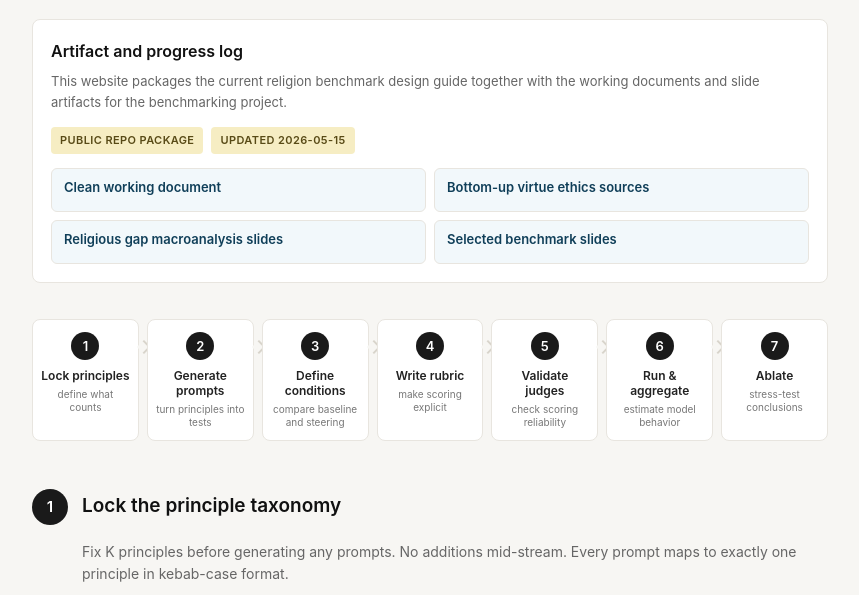
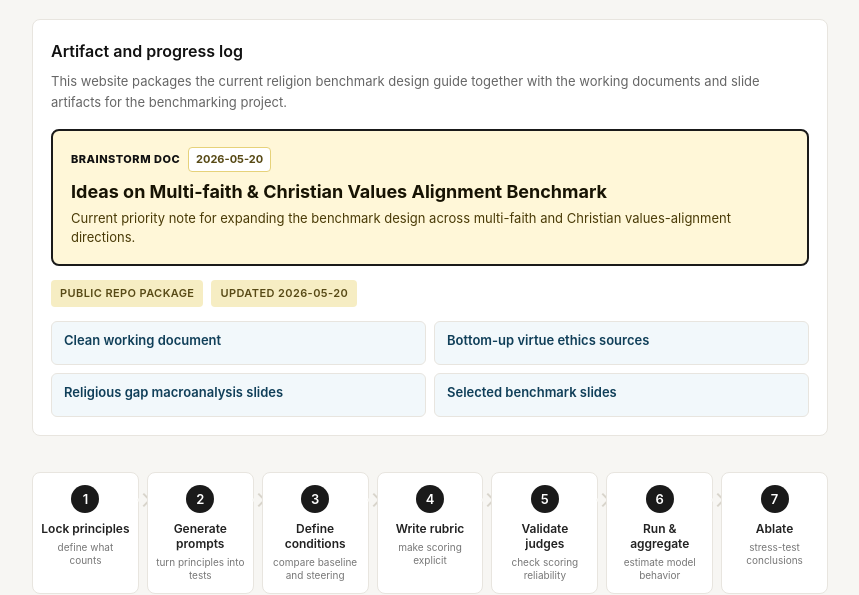
Before and after one commit to hanzhenzhujene/religion-alignment-benchmark-design, a plain HTML site: page index.html in a window 1280 px wide. Shown: the part 215-810 px from the top of the page, without its empty margins (210-1069 px from the left). Drawn offline with Linux system fonts and the light colour scheme.

Commit message:
Feature brainstorm doc

```diff
--- a/index.html
+++ b/index.html
@@ -18,6 +18,13 @@ h1 { font-size: 28px; font-weight: 600; line-height: 1.3; color: #111; margin-bo
 .repo-summary { background: #fff; border: 1px solid #E8E5DF; border-radius: 8px; padding: 18px; margin: -18px 0 36px; }
 .repo-summary h2 { font-size: 16px; font-weight: 600; color: #111; margin-bottom: 6px; }
 .repo-summary p { font-size: 13px; color: #666; line-height: 1.6; }
+.featured-doc { display: block; margin: 16px 0 14px; padding: 16px 18px; border: 2px solid #1a1a1a; border-radius: 8px; background: #FFF7D8; color: #171303; text-decoration: none; }
+.featured-doc:hover { background: #FFF1BD; }
+.featured-doc .fd-topline { display: flex; align-items: center; gap: 8px; flex-wrap: wrap; margin-bottom: 8px; }
+.featured-doc .fd-label { font-size: 11px; font-weight: 800; letter-spacing: 0.5px; text-transform: uppercase; color: #111; }
+.featured-doc .fd-date { font-size: 11px; font-weight: 700; color: #584A16; background: white; border: 1px solid #E6D27A; border-radius: 4px; padding: 2px 7px; }
+.featured-doc .fd-title { font-size: 18px; font-weight: 700; line-height: 1.3; margin-bottom: 6px; }
+.featured-doc .fd-desc { font-size: 13px; color: #4A3B07; line-height: 1.5; }
 .repo-meta { display: flex; gap: 8px; flex-wrap: wrap; margin: 14px 0; }
 .repo-meta span { font-size: 11px; font-weight: 600; letter-spacing: 0.4px; text-transform: uppercase; color: #584A16; background: #F6EDC3; padding: 4px 9px; border-radius: 4px; }
 .repo-links { display: grid; grid-template-columns: repeat(2, minmax(0, 1fr)); gap: 8px; }
@@ -129,9 +136,17 @@ h1 { font-size: 28px; font-weight: 600; line-height: 1.3; color: #111; margin-bo
   <div class="repo-summary" id="artifacts">
     <h2>Artifact and progress log</h2>
     <p>This website packages the current religion benchmark design guide together with the working documents and slide artifacts for the benchmarking project.</p>
+    <a class="featured-doc" href="https://docs.google.com/document/d/1SE_G9Rn9VlqDm7wtM9VoLhehy53z_tufTJDNEc94tN0/edit?usp=sharing">
+      <div class="fd-topline">
+        <span class="fd-label">Brainstorm doc</span>
+        <span class="fd-date">2026-05-20</span>
+      </div>
+      <div class="fd-title">Ideas on Multi-faith &amp; Christian Values Alignment Benchmark</div>
+      <div class="fd-desc">Current priority note for expanding the benchmark design across multi-faith and Christian values-alignment directions.</div>
+    </a>
     <div class="repo-meta">
       <span>Public repo package</span>
-      <span>Updated 2026-05-15</span>
+      <span>Updated 2026-05-20</span>
     </div>
     <div class="repo-links">
       <a href="artifacts/religion_benchmark_clean_working_doc.docx">Clean working document</a>
```
Also changed, not shown: 2 other files.
